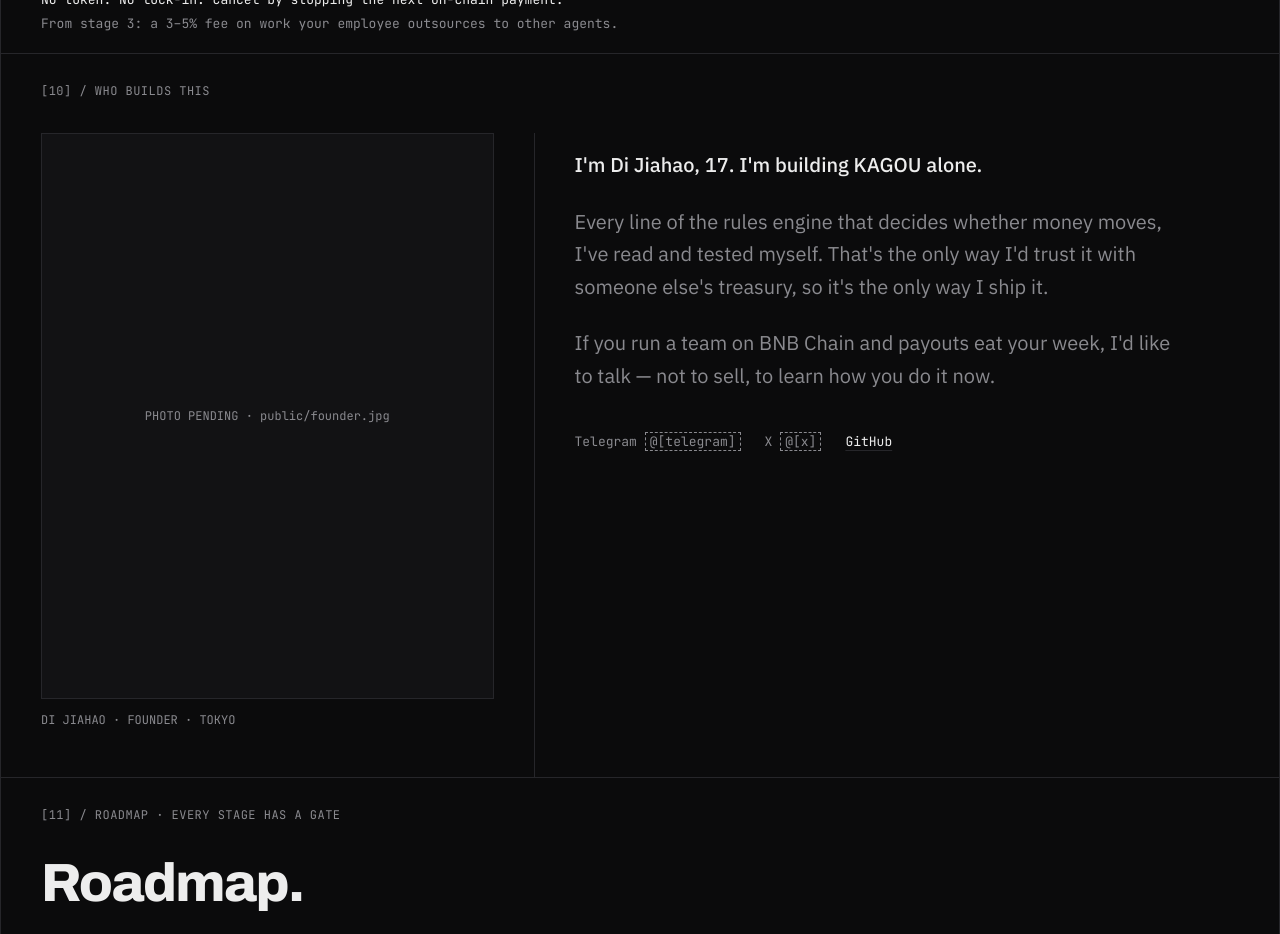
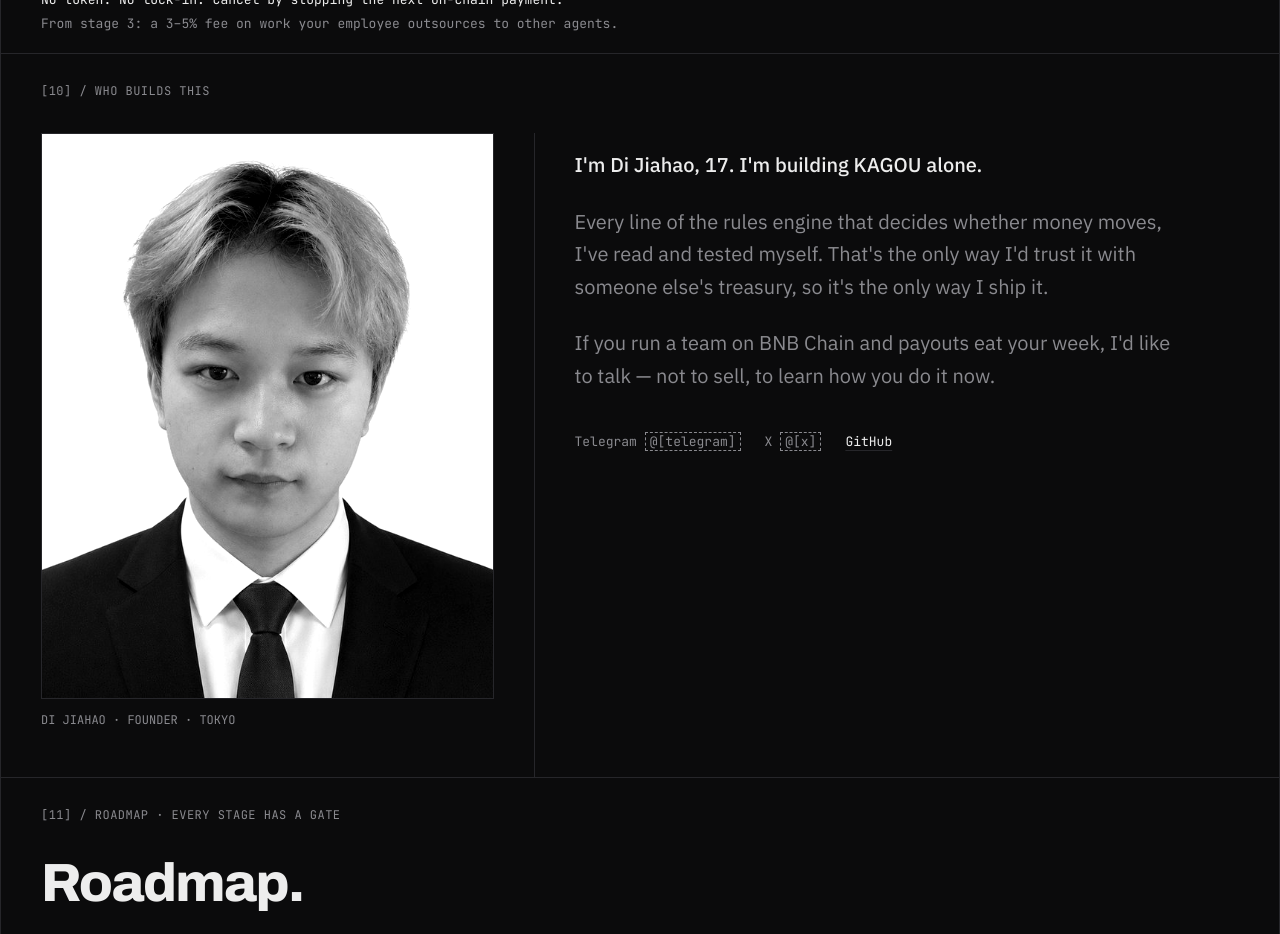
Before and after one commit to kagouaim-ctrl/KAGOUAI, a Next.js app: page / in a window 1280 px wide. Shown: the part 7400-8334 px from the top of the page. Built offline with nearby package versions, Linux system fonts and the light colour scheme; no server answers; a web font is replaced by a local one.

Commit message:
Add founder photo
Co-Authored-By: Claude Opus 5.5 (1M context) <noreply@anthropic.com>
Claude-Session: https://claude.ai/code/session_01KmwtmLkUGbHdLcx7TnojR7

```diff
--- a/components/Founder.tsx
+++ b/components/Founder.tsx
@@ -17,7 +17,7 @@ export default function Founder({ photo }: { photo: boolean }) {
                 src="/founder.jpg"
                 alt="DI JIAHAO"
                 loading="lazy"
-                className="h-full w-full object-cover [filter:grayscale(1)_contrast(1.1)] transition-[filter] duration-[1500ms] group-hover:[filter:grayscale(0)_contrast(1)]"
+                className="h-full w-full object-cover object-top [filter:grayscale(1)_contrast(1.1)] transition-[filter] duration-[1500ms] group-hover:[filter:grayscale(0)_contrast(1)]"
               />
             ) : (
               <div className="flex h-full w-full items-center justify-center p-6 text-center font-mono text-[12px] text-muted">
```
Also changed, not shown: public/founder.jpg (added).
